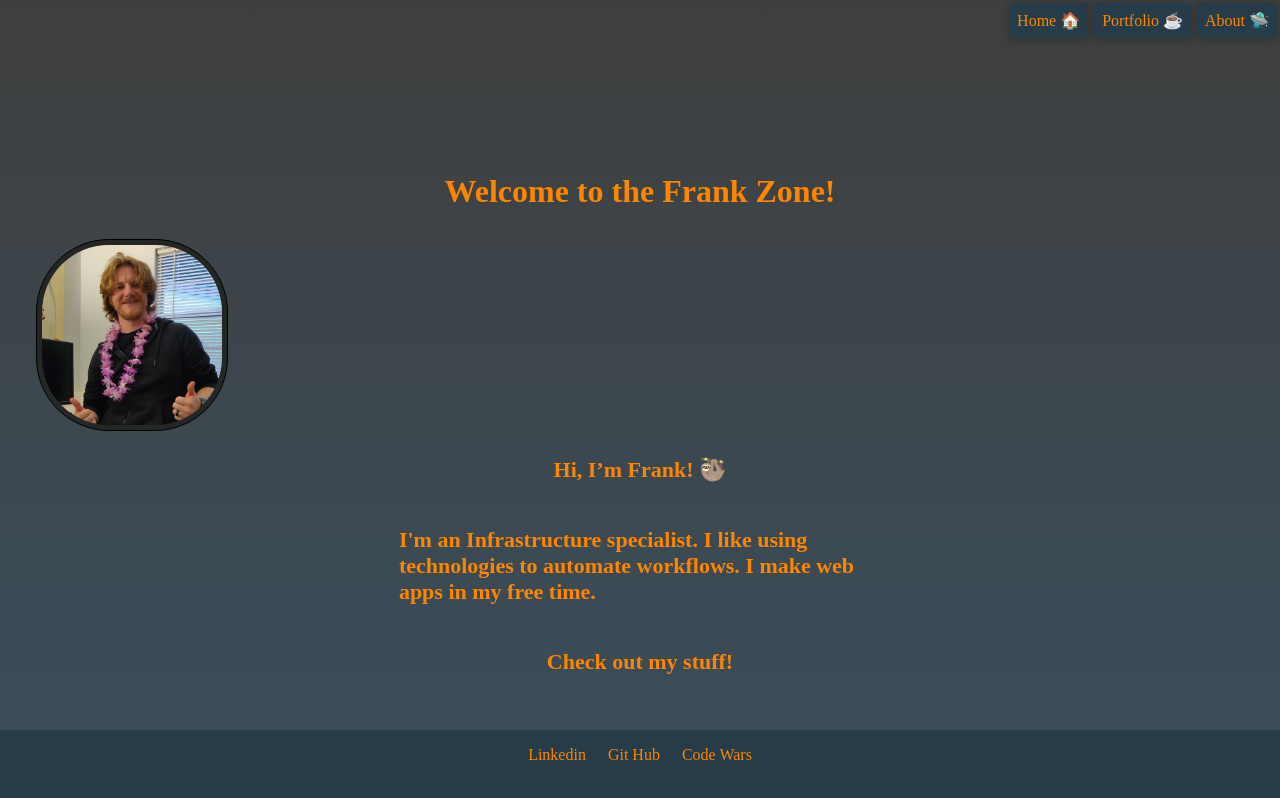
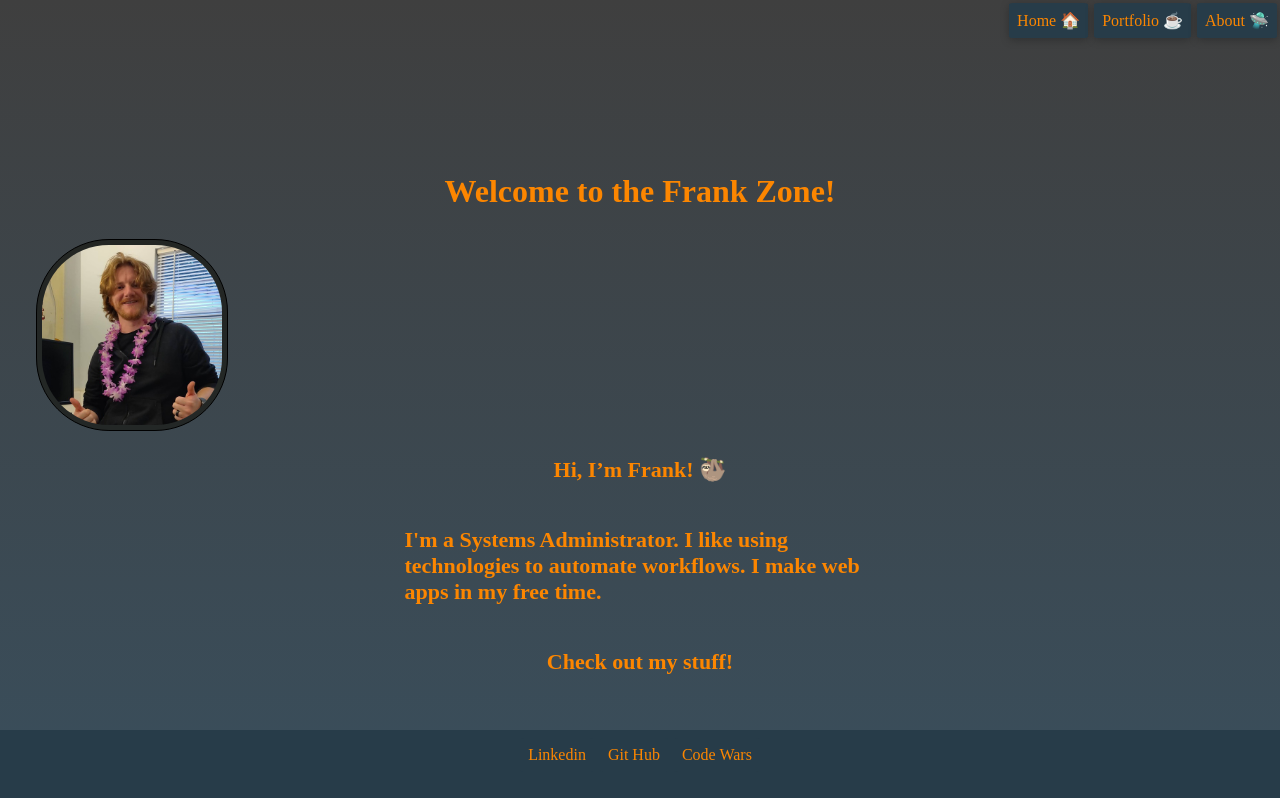
Before and after one commit to taylfw/Frankzone-React, a React (Create React App) app: page / in a window 1280 px wide. Shown: the top 798 px of the page. Built offline with nearby package versions, Linux system fonts and the light colour scheme.

Commit message:
Update Blurb.jsx

```diff
--- a/src/components/Blurb.jsx
+++ b/src/components/Blurb.jsx
@@ -9,7 +9,7 @@ function Blurb() {
             </p>
             <p className="landing-p">
               <b>
-                I'm an Infrastructure specialist. I like using technologies to
+                I'm a Systems Administrator. I like using technologies to
                 automate workflows. I make web apps in my free time.
               </b>
             </p>
```
